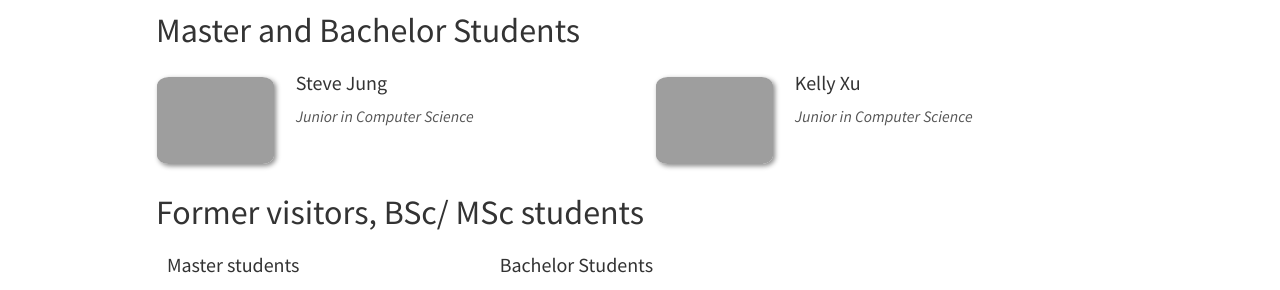
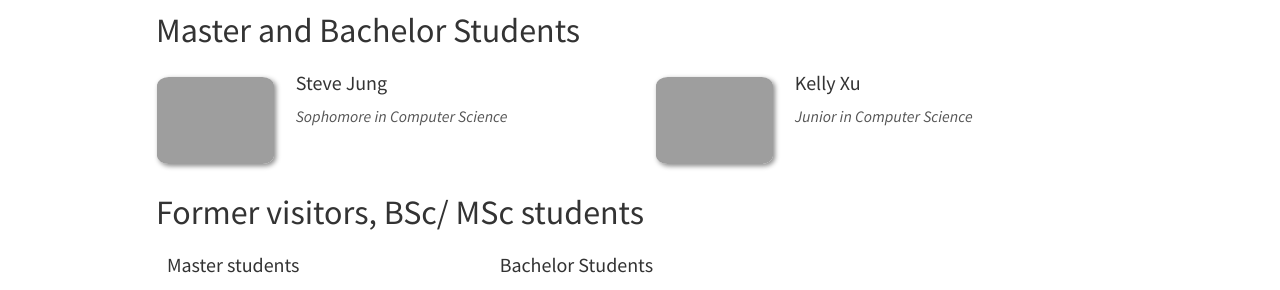
Before and after one commit to vu-maple-lab/vu-maple-lab.github.io, a Jekyll site: the page built from _pages/team.md, in a window 1280 px wide and 900 px high, scrolled down 617 px. Shown: the part 316-606 px from the top of the window. Built offline with Jekyll 4.4.1, drawn with Linux system fonts in a browser that asks for light colours; nearby versions of some CDN libraries.

Commit message:
steve apparently is a sophomore

```diff
--- a/_data/students.yml
+++ b/_data/students.yml
@@ -10,7 +10,7 @@
 
 - name: Steve Jung
   photo: steve.jpg
-  info: Junior in Computer Science
+  info: Sophomore in Computer Science
   email: steve.jung@vanderbilt.edu
   number_educ: 0
 
```
